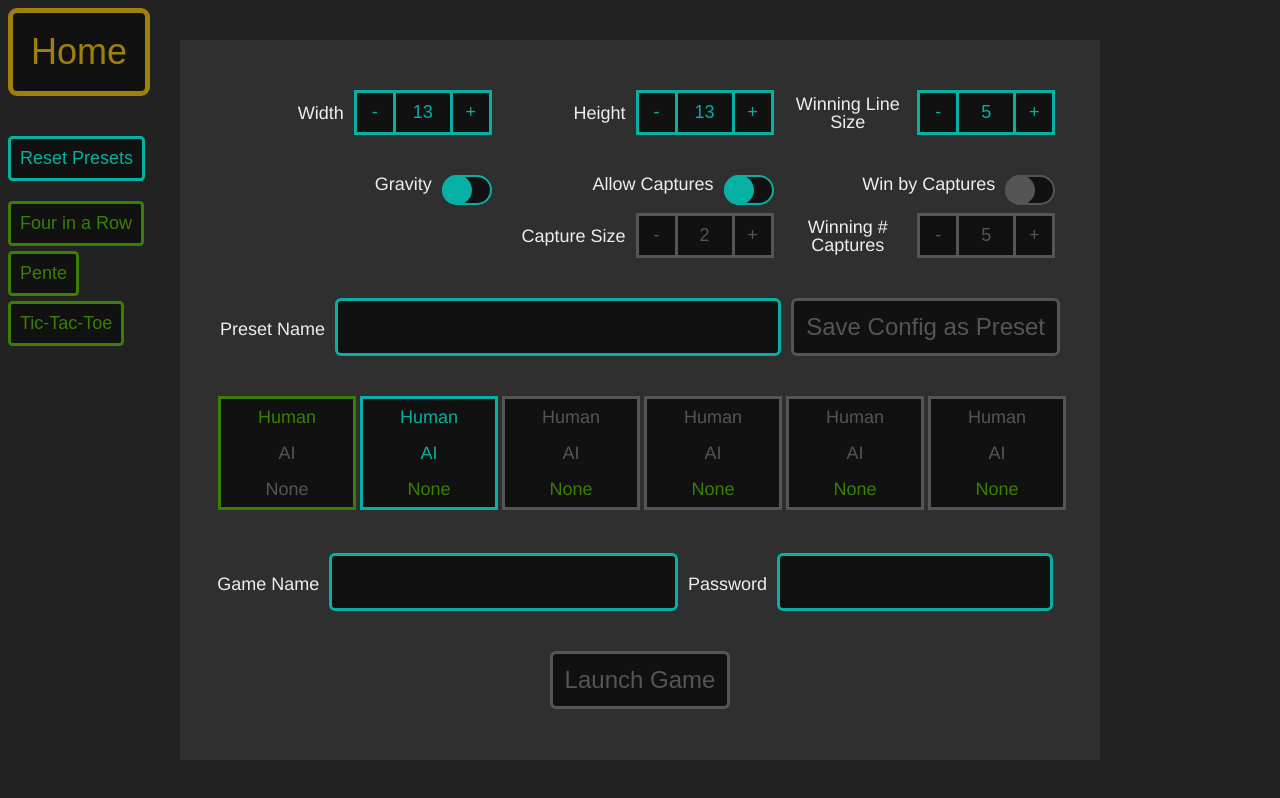
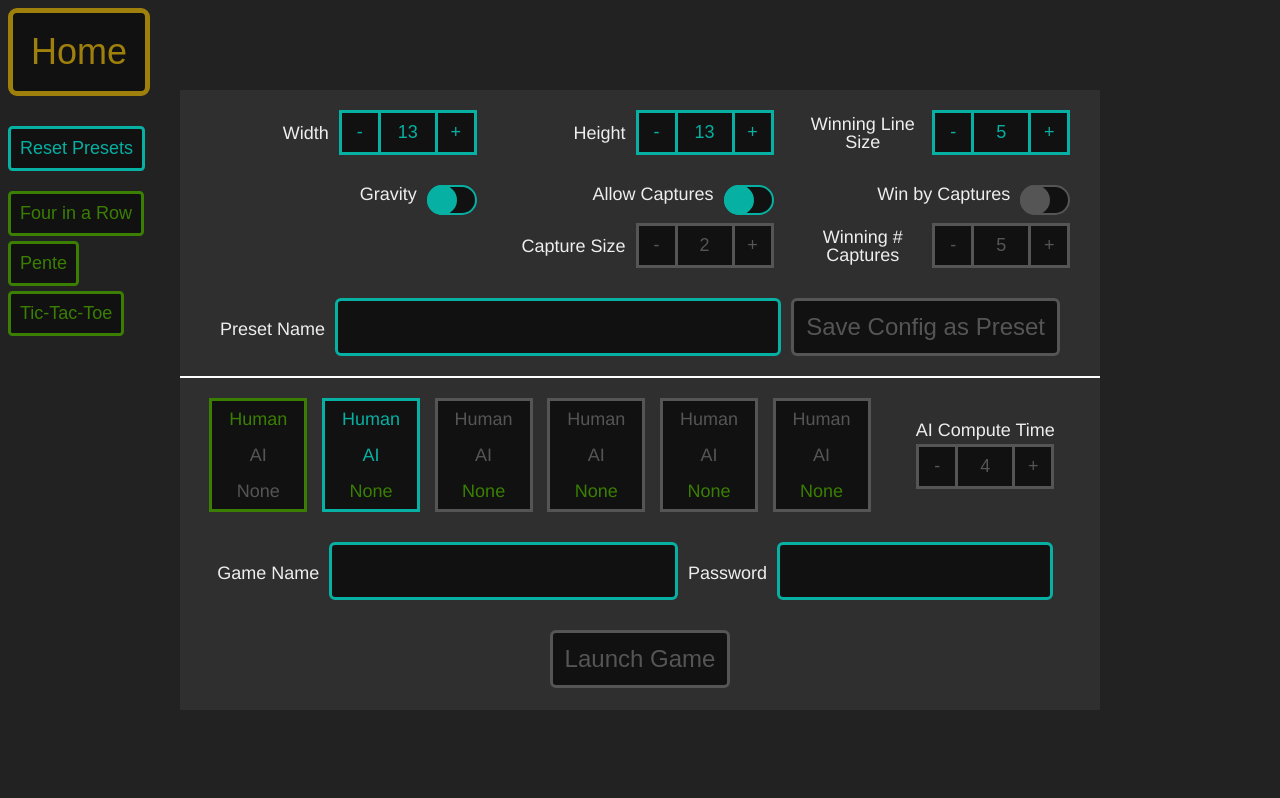
Before and after one commit to JustusHibshman/line-games, an Angular app in the folder client/: page /host in a window 1280 px wide. Built offline with nearby package versions, Linux system fonts and the light colour scheme.

Commit message:
Added AI compute time to the host page

```diff
--- a/client/src/app/components/player-type-selector/player-type-selector.component.scss
+++ b/client/src/app/components/player-type-selector/player-type-selector.component.scss
@@ -25,7 +25,7 @@ label {
     display: block;
     padding: 9px;
 
-    width: 114px;
+    width: 74px;
     background-color: #111111;
     font-size: 18px;
 }
--- a/client/src/app/host/host.component.html
+++ b/client/src/app/host/host.component.html
@@ -68,7 +68,9 @@
                 [disable]="configName().trim() == ''"
                 (click)="saveConfigAsPreset()" />
     </div>
-    <div class="bigRowSpacer"></div>
+    <div class="smallRowSpacer"></div>
+    <div style="height: 2px; width: 100%; background-color: #ffffff;"></div>
+    <div class="smallRowSpacer"></div>
     <div class="playerTypeSelectors">
         <div></div> <!-- I am not sure yet why this is necessary -->
         <app-player-type-selector [(choice)]="playerTypes[0]" [formID]="'0'"
@@ -83,6 +85,19 @@
                     [disable]="ptDisabled[4]()" />
         <app-player-type-selector [(choice)]="playerTypes[5]" [formID]="'5'"
                     [disable]="ptDisabled[5]()" />
+        <span>
+        <div class="aiTime">
+            <div>AI Compute Time</div>
+            <div class="tinyRowSpacer"></div>
+            <app-integer-input [min]="1" [max]="20" [(value)]="aiComputeTime"
+                [disable]="playerTypes[0]() != PlayerTypes.AI &&
+                           playerTypes[1]() != PlayerTypes.AI &&
+                           playerTypes[2]() != PlayerTypes.AI &&
+                           playerTypes[3]() != PlayerTypes.AI &&
+                           playerTypes[4]() != PlayerTypes.AI &&
+                           playerTypes[5]() != PlayerTypes.AI" />
+        </div>
+        </span>
     </div>
 
     <div class="bigRowSpacer"></div>
--- a/client/src/app/host/host.component.scss
+++ b/client/src/app/host/host.component.scss
@@ -1,13 +1,12 @@
 div.main {
-    padding: 30px;
-    padding-top: 50px;
+    padding-top: 20px;
     position: absolute;
     top: 0;
     bottom: 0;
     left: 0;
     right: 0;
-    width: 860px;
-    height: 640px;
+    width: 920px;
+    height: 600px;
     margin: auto;
 
     text-align: center;
@@ -36,7 +35,7 @@ span.filler {
 }
 
 div.bigRowSpacer {
-    height: 40px;
+    height: 30px;
 }
 
 div.smallRowSpacer {
@@ -55,12 +54,20 @@ div.playerTypeSelectors {
     width: 100%;
     display: inline-flex;
     justify-content: space-evenly;
+    align-items: center;
 
     span {
         display: inline-flex;
     }
 }
 
+div.aiTime {
+    width: 200px;
+    display: inline-flex;
+    flex-direction: column;
+    align-items: center;
+}
+
 .label {
     margin-right: 10px;
 }
--- a/client/src/app/host/host.component.ts
+++ b/client/src/app/host/host.component.ts
@@ -65,6 +65,8 @@ export class HostComponent implements OnInit {
                    computed(() => this.playerTypes[3]() == PlayerType.None ||
                                     this.playerTypes[5]() != PlayerType.None),
                    computed(() => this.playerTypes[4]() == PlayerType.None)]
+
+    aiComputeTime = signal<number>(4);
 
     saveConfigAsPreset(): void {
         this.gameSpec.board.width   = this.width();
```
